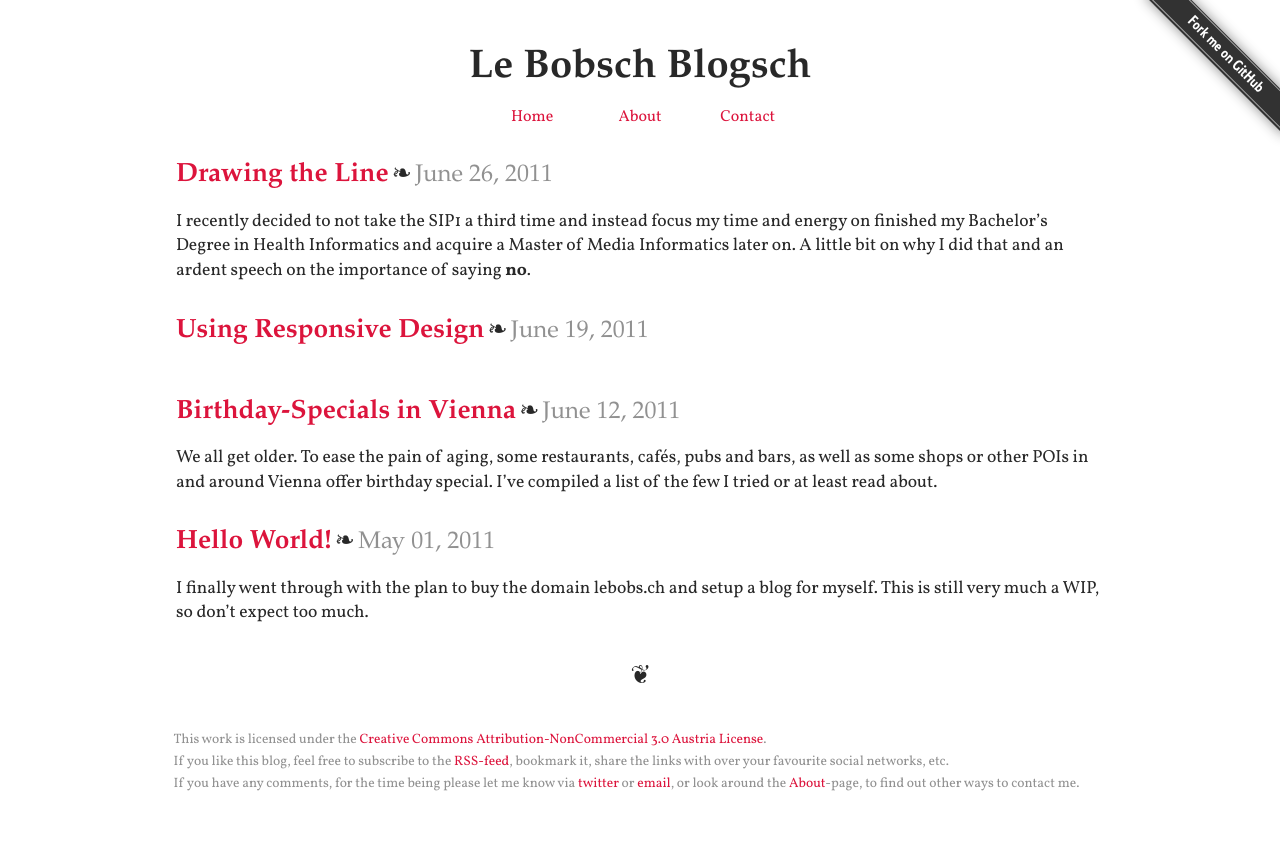
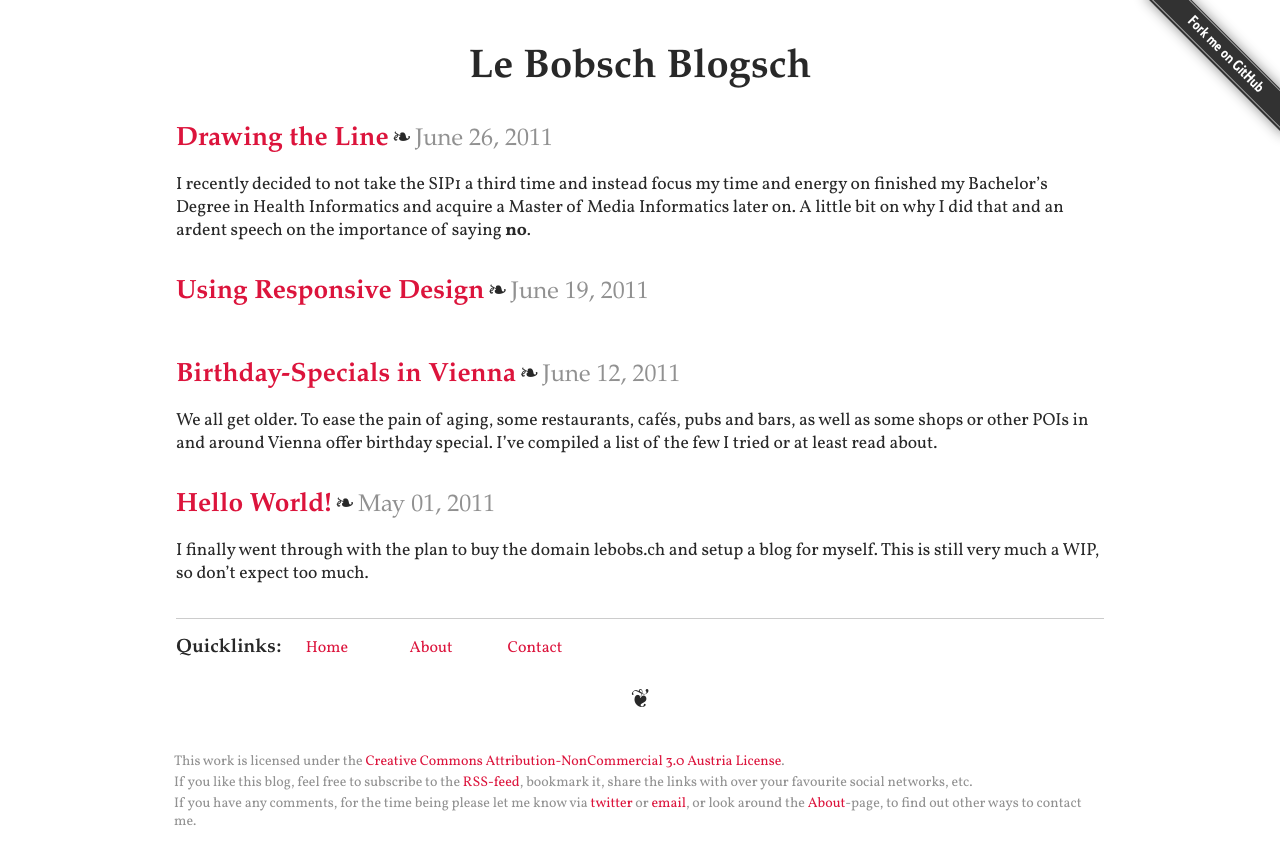
Before and after one commit to bobschi/lebobs.ch, a Jekyll site: the page built from index.md, in a window 1280 px wide. Shown: the top 864 px of the page. Built offline with Jekyll 4.4.1, drawn with Linux system fonts in a browser that asks for light colours; nearby versions of some CDN libraries; some web fonts are replaced; Markdown is read by kramdown in place of the engine named in the settings.

Commit message:
working on the position of the site-navigation

```diff
--- a/_layouts/default.html
+++ b/_layouts/default.html
@@ -51,7 +51,7 @@ URL: http://stuffandnonsense.co.uk/projects/320andup
     </h1>
     {% unless is_main %}
       {% if is_post and page.teaser != null %}
-        <h2 class="hyphenate post-teaser">&ldquo;{{ page.teaser | markdownify }}&rdquo;</h2>
+        <h2 class="hyphenate post-teaser">{{ page.teaser | markdownify }}</h2>
       {% elsif page.tagline != null %}
         <h2 class="hyphenate page-tagline">&ldquo;{{ page.tagline | markdownify }}&rdquo;</h2>
       {% endif %}
@@ -62,26 +62,29 @@ URL: http://stuffandnonsense.co.uk/projects/320andup
       <span class="text">Fork me on GitHub</span>
     </a>
    </div>
+   <nav role="navigation" class="visuallyhidden">
+      <ul>
+        <li><a href="{{ site.baseurl }}">Home</a></li>
+        <li><a href="{{ site.baseurl }}about.html">About</a></li>
+        <li><a href="{{ site.baseurl }}about.html#contact">Contact</a></li>
+      </ul>
+    </nav>
 </header>
 
 <div class="content clearfix">
+<div role="main">
+{{ content }}
+</div>
 
-<nav role="navigation">
+<hr />
+
+<aside role="complementary">
+  <h1>Quicklinks:</h1>
   <ul>
     <li><a href="{{ site.baseurl }}">Home</a></li>
     <li><a href="{{ site.baseurl }}about.html">About</a></li>
     <li><a href="{{ site.baseurl }}about.html#contact">Contact</a></li>
   </ul>
-</nav>
-
-<div role="main">
-{{ content }}
-</div>
-
-<aside role="complementary">
-{% unless is_main %}
-<p><a href="{{ site.baseurl }}">Take me back home!</a></p>
-{% endunless %}
 </aside>
 
 <p class="flourish">❦</p>
@@ -91,7 +94,6 @@ URL: http://stuffandnonsense.co.uk/projects/320andup
   <p>This work is licensed under the <a rel="license" href="http://creativecommons.org/licenses/by-nc/3.0/at/">Creative Commons Attribution-NonCommercial 3.0 Austria License</a>.</p>
   <p>If you like this blog, feel free to subscribe to the <a href="http://feeds.feedburner.com/LeBobschBlogsch">RSS-feed</a>, bookmark it, share the links with over your favourite social networks, etc.</p>
   <p>If you have any comments, for the time being please let me know via <a href="https://twitter.com/bobschi" title="my twitter profile">twitter</a> or <a href="ygb:obofpuv\@yninovg.pbz" class="contact-em">email (run through rot13 first)</a>, or look around the <a href="{{ site.baseurl }}about.html">About</a>-page, to find out other ways to contact me.</p>
-
 </footer>
 
 {% include boilerplate_analytics_scripts.html %}
--- a/css/480.css
+++ b/css/480.css
@@ -41,10 +41,9 @@ _____________________________________________________
 /* 9.NAVIGATION */
 nav[role='navigation'] li {
 display: inline-block;
-width: 5.5375em; /* 88.6 / 16 = 5.5375 */
-margin-left: 0.5em;
-margin-right: 0.5em;
-margin-bottom: 0; }
+width: 5.538em; /* 88.6 / 16 = 5.538 */
+margin: 0 0.5em 0 0.5em;
+padding: 0; }
 
 /* 10.CONTENT */
 /* 11.MAIN */
--- a/css/style.css
+++ b/css/style.css
@@ -162,7 +162,8 @@ ul,
 dl,
 address {
 margin-bottom : 1.5em;
-font-size : 1em; /* 16 / 16 = 1 */ }
+font-size : 1em; /* 16 / 16 = 1 */
+line-height: 1.3; }
 
 ul,
 ol {
@@ -325,6 +326,10 @@ font-size: 1.5em;
 font-weight: normal;
 font-style: italic; }
 
+header[role='banner'] .post-teaser em,
+header[role='banner'] .page-tagline em {
+font-weight: bold; }
+
 /* RIBBON */
 .ribbon-holder {
 font-size: 1em; }
@@ -332,7 +337,15 @@ font-size: 1em; }
 
 /* 9.NAVIGATION */
 nav[role='navigation'] {
-text-align: center; }
+text-align: center;
+font-size: 1.143em; }
+nav[role='navigation'],
+nav[role='navigation'] ul {
+margin: 0;
+padding: 0; }
+nav[role='navigation'] li {
+	background: yellow;
+}
 
 /* 10.CONTENT */
 /* 11.MAIN */
@@ -349,9 +362,24 @@ div[role='main'] dt {
 font-weight: bold; }
 
 /* 12.COMPLIMENTARY */
+aside[role='complementary'] h1 {
+width: auto;
+display: inline-block;
+font-size: 1.2em;
+color: rgb(40,40,40); }
+aside[role='complementary'] ul {
+display: inline-block;
+width: auto;
+list-style-type: inline; }
+aside[role='complementary'] li {
+display: inline-block;
+margin: 0 1em 0 0;
+text-align: center;
+width: 5.3em; }
+
 /* 13.CONTENTINFO */
 footer[role='contentinfo'] {
-font-size: 0.85em;
+font-size: 0.875em;
 color: rgb(145,145,145); }
 footer[role='contentinfo'] p {
 margin: 0.2em 0; }
```
